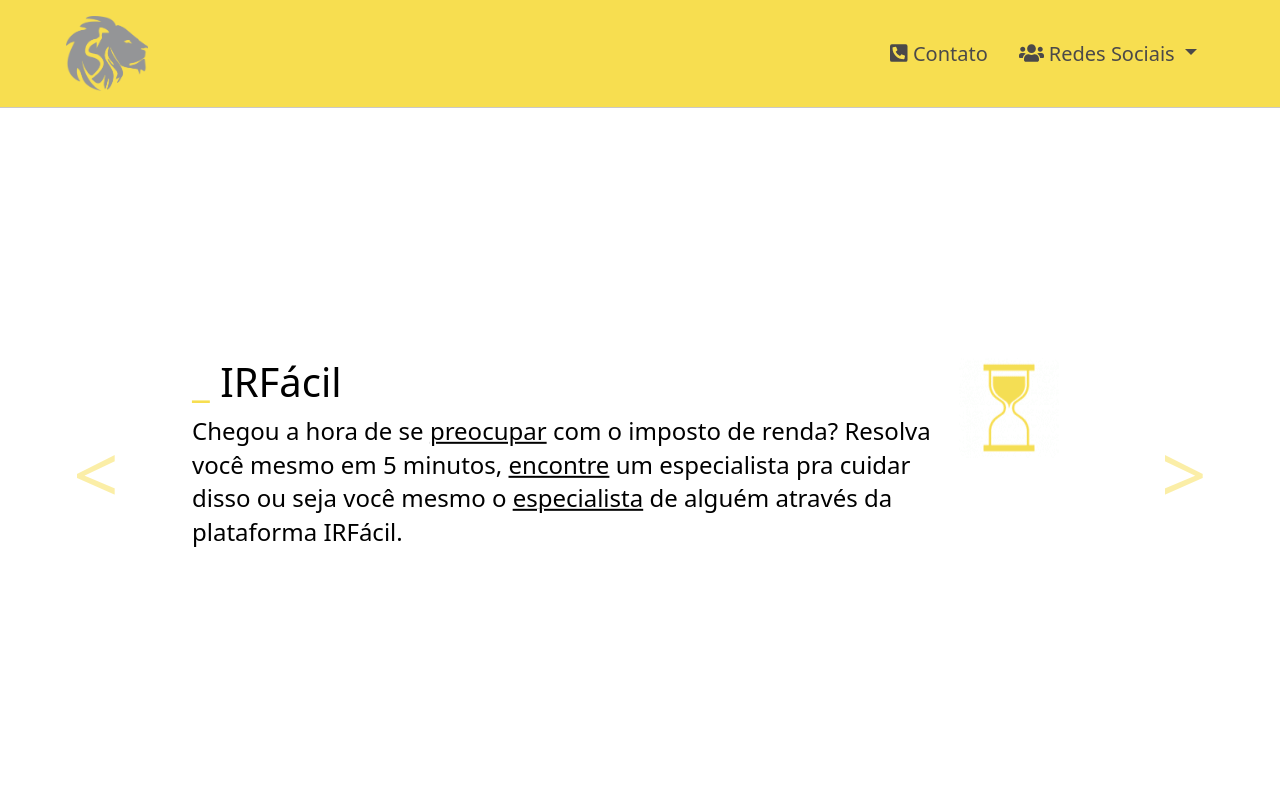
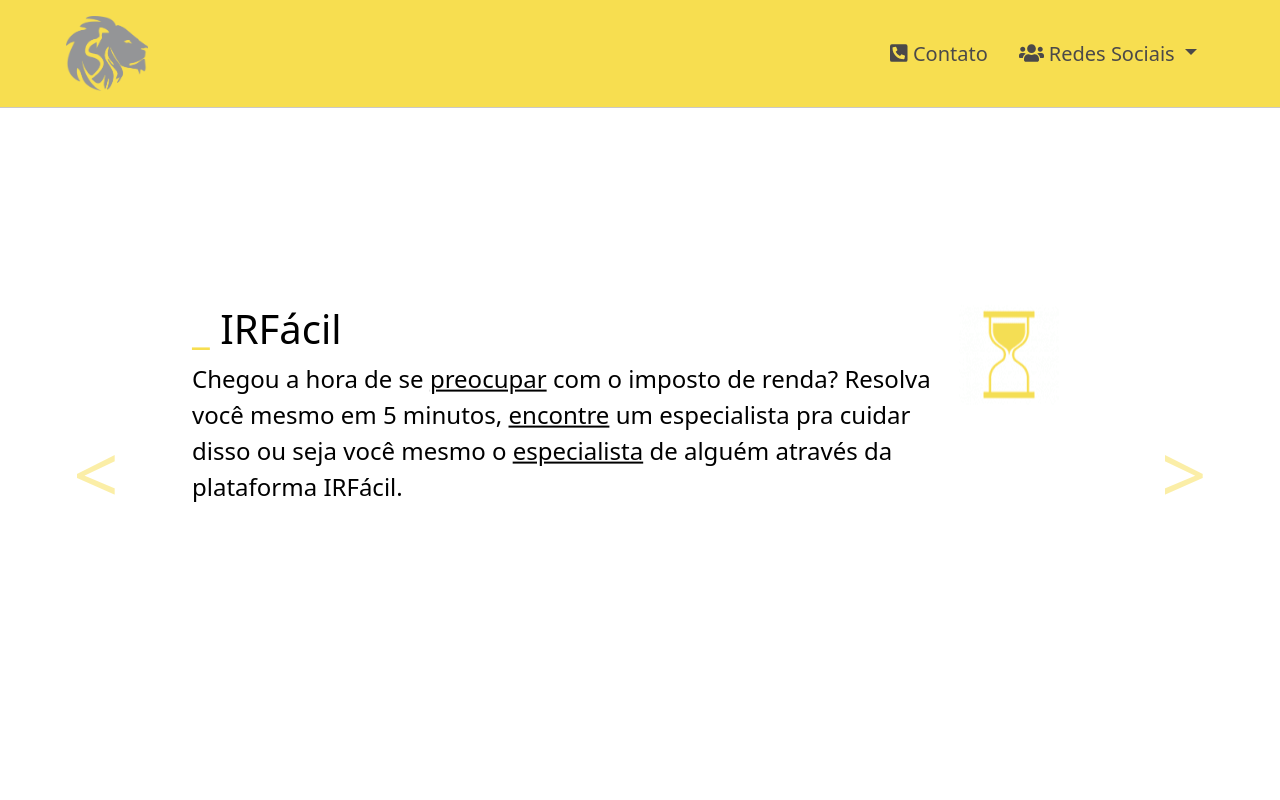
Before and after one commit to GustavoRonconi/simplecapp_pwa, a Vue app: page /ir-facil in a window 1280 px wide. Shown: the top 800 px of the page. Built offline with nearby package versions, Linux system fonts and the light colour scheme.

Commit message:
Primeira versão da página de produto SimpleCapp

```diff
--- a/src/views/IrfacilDetails.vue
+++ b/src/views/IrfacilDetails.vue
@@ -31,7 +31,7 @@
         class="button-indicator"
       ></button>
     </div>
-    <div class="carousel-inner mx-auto">
+    <div class="carousel-inner">
       <div class="carousel-item active" data-bs-interval="10000">
         <div class="container">
           <div class="carousel-caption text-start">
@@ -250,6 +250,9 @@
   width: 100px;
   outline: black;
   background-size: 100%, 100%;
+  position: absolute;
+  top: 300px;
+  right: 20;
 }
 
 .carousel-control-next-icon:after {
@@ -265,43 +268,22 @@
   color: #f7de50;
 }
 
-/* Carousel base class */
-.carousel {
-  margin-bottom: 4rem;
+/* Declare heights because of positioning of img element */
+.carousel-item {
+  height: 1400px;
+  bottom: initial;
 }
+
+
+.button-indicator {
+  background-color: #f7de50 !important;
+}
+
 /* Since positioning the image, we need to help out the caption */
 .carousel-caption {
   color: black;
-  top: 50%;
-  transform: translateY(-50%);
+  top: 15%;
+  transform: translateY(-15%);
   bottom: initial;
 }
-
-/* Declare heights because of positioning of img element */
-.carousel-item {
-  height: 700px;
-  bottom: initial;
-}
-
-/* RESPONSIVE CSS
--------------------------------------------------- */
-
-@media (min-width: 40em) {
-  /* Bump up size of carousel content */
-  .carousel-caption p {
-    margin-bottom: 1.25rem;
-    font-size: 1.25rem;
-    line-height: 1.4;
-  }
-
-  .featurette-heading {
-    font-size: 50px;
-  }
-}
-
-@media (min-width: 62em) {
-  .featurette-heading {
-    margin-top: 7rem;
-  }
-}
 </style>
```
